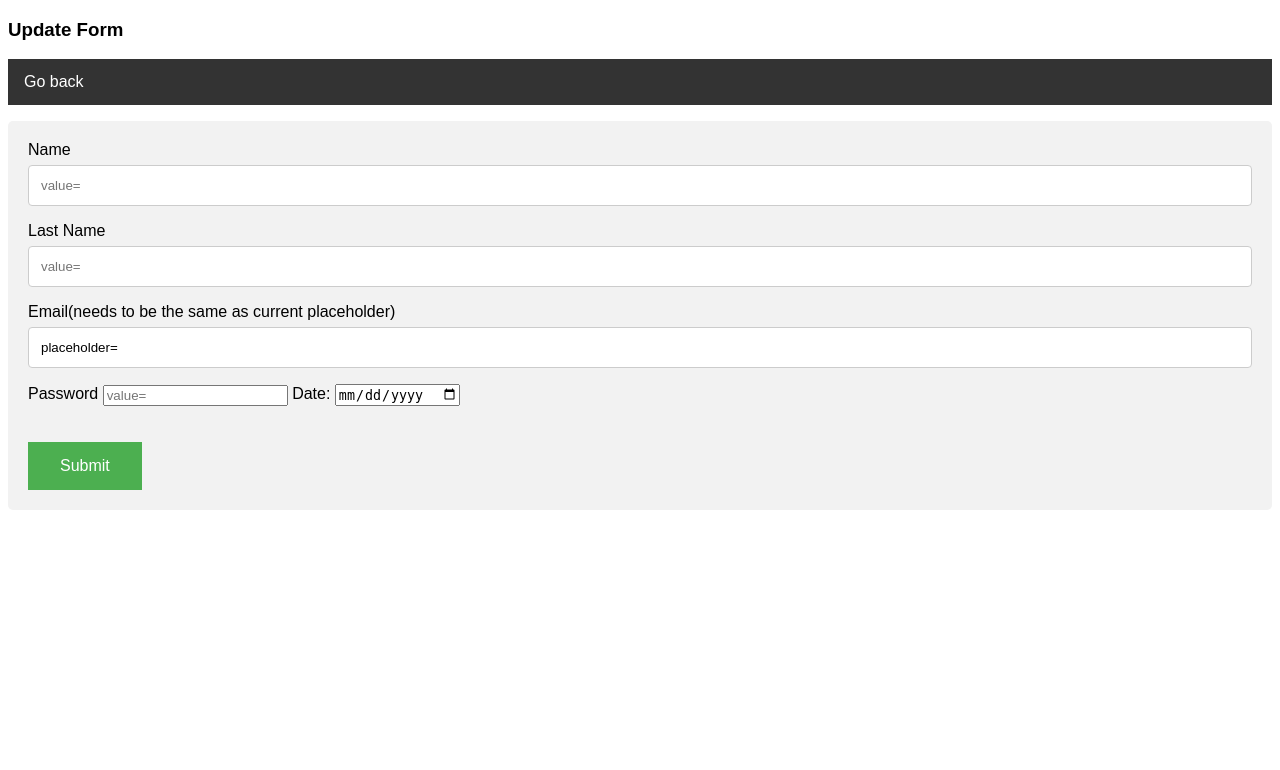
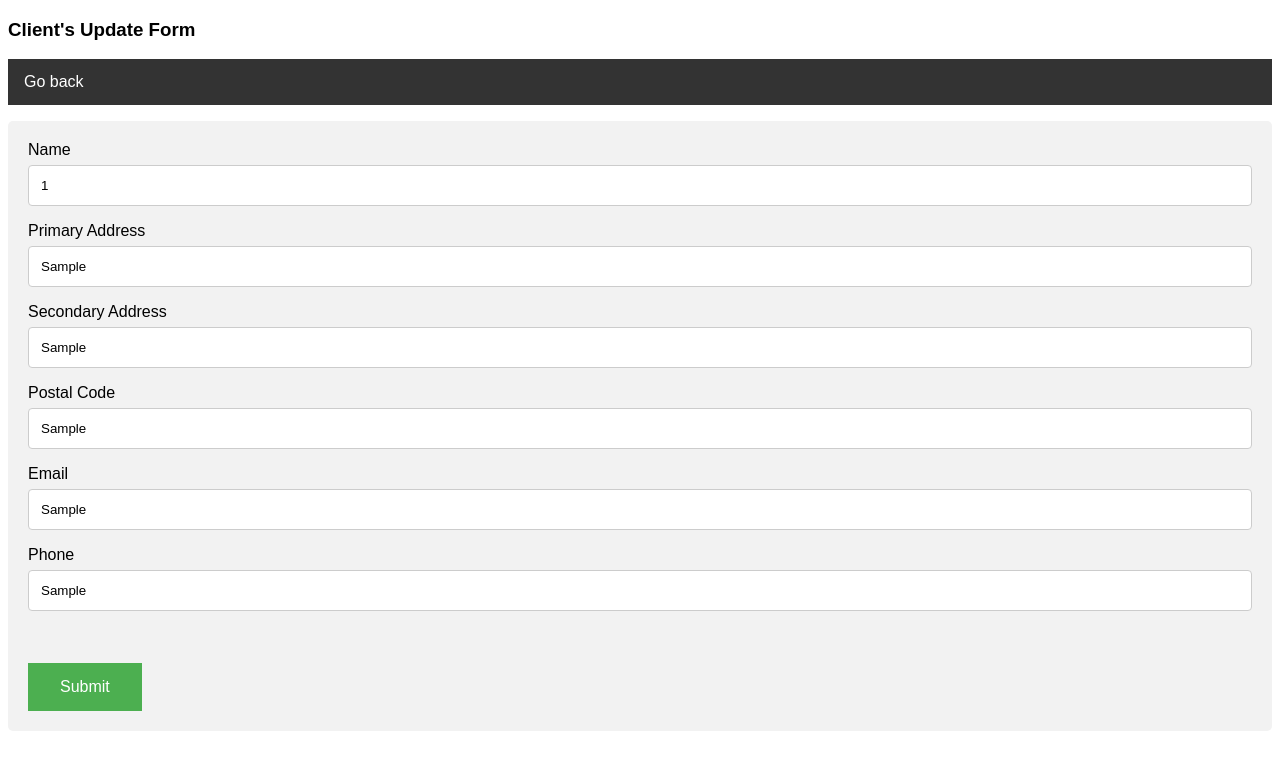
Before and after one commit to yassataiseer/inkfactory, a Flask app: template templates/change_client.html in a window 1280 px wide. Shown: the top 770 px of the page. Run offline with Flask 2, Linux system fonts and the light colour scheme; the template is opened without the code that fills it: most values are stand-ins (such as "Sample title", 1, 10 or a date in 2020).

Commit message:
commit on 'master'

```diff
--- a/main.py
+++ b/main.py
@@ -8,10 +8,12 @@ import os
 from query import data_answer
 from user_fetcher import static#grabs data of all users to be displayed on  users.html
 from cli_fetcher import sheets#grabs client data from clients.db
-from generate import gather#gathers employees data
+from generate import gather#gathers specific employees data
 import random
 from email_checker import find#checks if they email is Admins
 from db_rewriter import table_edit#rewrites employees data
+
+from clients_data_finder import search# gathers the data of the specific client
 
 app = Flask(__name__)
 app.config['SECRET_KEY'] = 'abc'
@@ -74,7 +76,7 @@ def clients():
 def change():
     #print("Hello")
     creds = request.form.get("email")
-    print(creds)
+    print("EMAIL",creds)
     captcha = find.search(session['email'])
     if  captcha!=True:
         return"<h1> You don't have access to this only the master does :(</h1>"
@@ -113,6 +115,18 @@ def back():
     else:
         return render_template("users.html",user_data=[["Your account does not have access"],["Your account does not have access"],["Your account does not have access"],["Your account does not have access"],["Your account does not have access"],["#"]])
 
+@app.route("/change_clients",methods = ['POST'] )
+def change_clients():
+    if request.method=="POST":
+        name = request.form.get("edit")
+        #print(name)
+        user_data = search.data(name)
+        for user in user_data:
+            print(user[0])
+        return render_template("change_client.html",user_data = user_data)
+    else:
+        return"error"
+
 
 if __name__ == '__main__':
     app.run(debug=True)
--- a/templates/change_client.html
+++ b/templates/change_client.html
@@ -75,32 +75,40 @@ ul {
 </head>
 <body>
 
-<h3>Update Form</h3>
+<h3>Client's Update Form</h3>
 <ul>
         <li><a href="/back">Go back</a></li>
 
       </ul>
 
-  <form name = "rewrite" action="/rewrite_client" methods = 'GET' class="modal-content" >
+  <form name = "rewrite_client" action="/rewrite_client" methods = 'GET' class="modal-content" >
     <div class="container" >
-    <label for="firstname">Name</label>
+      {% for user in user_data%}
 
-    <input type="text" id="firstname" name="firstname" placeholder={{user[0]}} value={{user[0]}} required>
+    <label for="name">Name</label>
 
-    <label for="lname">Last Name</label>
-    <input type="text" id="lname" name="lastname" placeholder={{user[1]}} value={{user[1]}} required>
+    <input type="text" id="name" name="name" placeholder="{{user[0]}}" value={{user[0]}} required>
 
-    <label for="mail">Email(needs to be the same as current placeholder)</label>
-    <input type="text" id="mail" name="mail" value ={{user[2]}} placeholder={{user[2]}} required>
+    <label for="Address">Primary Address</label>
+    <input type="text" id="Address" name="Address" placeholder={{user[1]}} value={{user[1]}} required>
 
-    <label for="password">Password</label>
-    <input type="password" id="Password" name="password" placeholder={{user[3]}} value={{user[3]}} required>
+    <label for="sec_Address">Secondary Address<Address></Address></label>
+    <input type="text" id="sec_Address" name="sec_Address" value ={{user[2]}} placeholder={{user[2]}} required>
 
-  <label for="birthday">Date:</label>
-  <input type="date" id="date" name="date" required>
+    <label for="postal_code">Postal Code</label>
+    <input type="text" id="postal_code" name="postal_code" placeholder={{user[3]}} value={{user[3]}} required>
+
+    <label for="email">Email</label>
+    <input type="text" id="email" name="email" placeholder={{user[4]}} value={{user[4]}} required>
+
+    <label for="phone">Phone</label>
+    <input type="text" id="phone" name="phone" placeholder={{user[5]}} value={{user[5]}} required>
+
   <br>
   <br>
   <br>
+  {%endfor%}
+
   <button type="submit" class="signupbtn"> Submit</button></td>
 </form>
 </div>
```
Also changed, not shown: clients_data_finder.py (added, +23 -0 lines), templates/clients.html (+9 -7 lines), clients.db.
